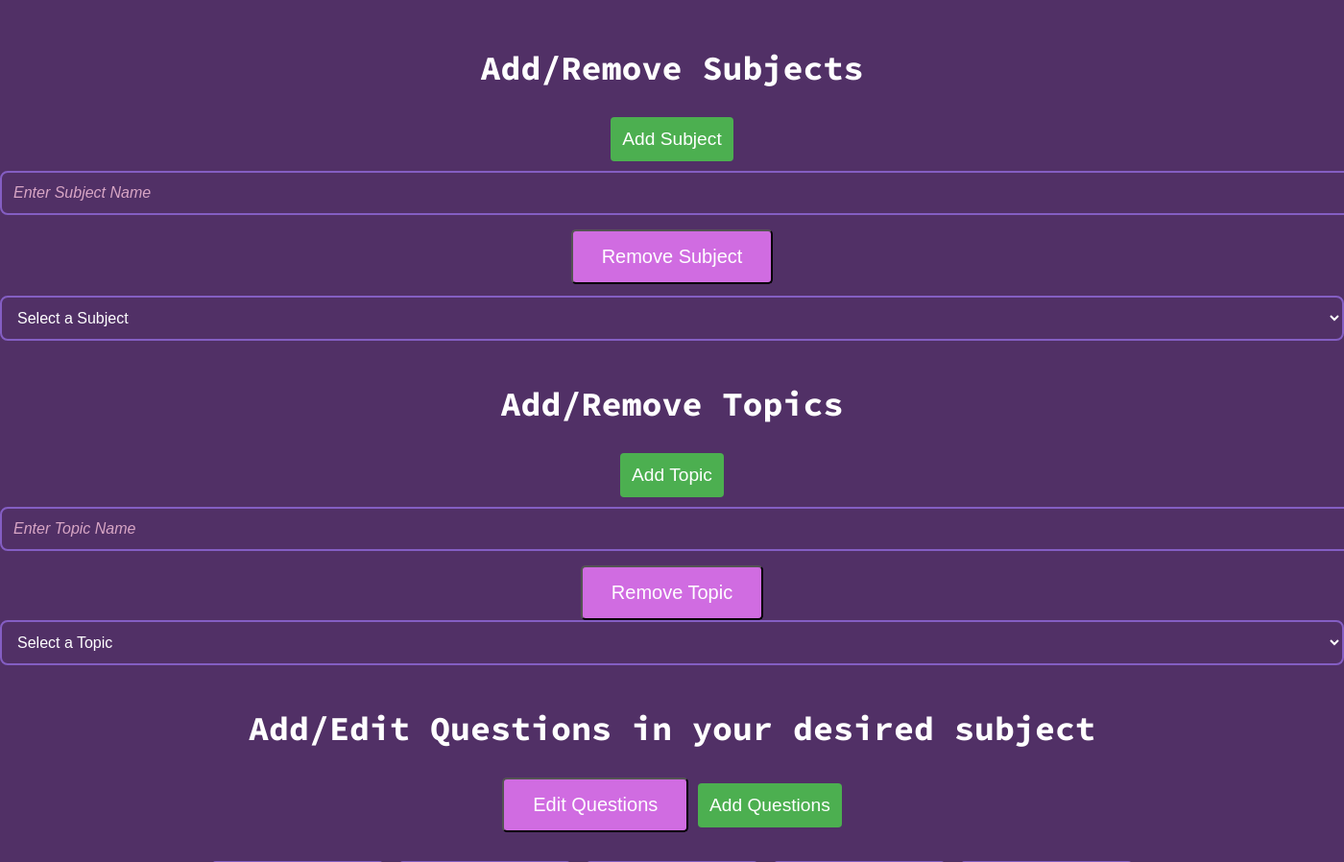
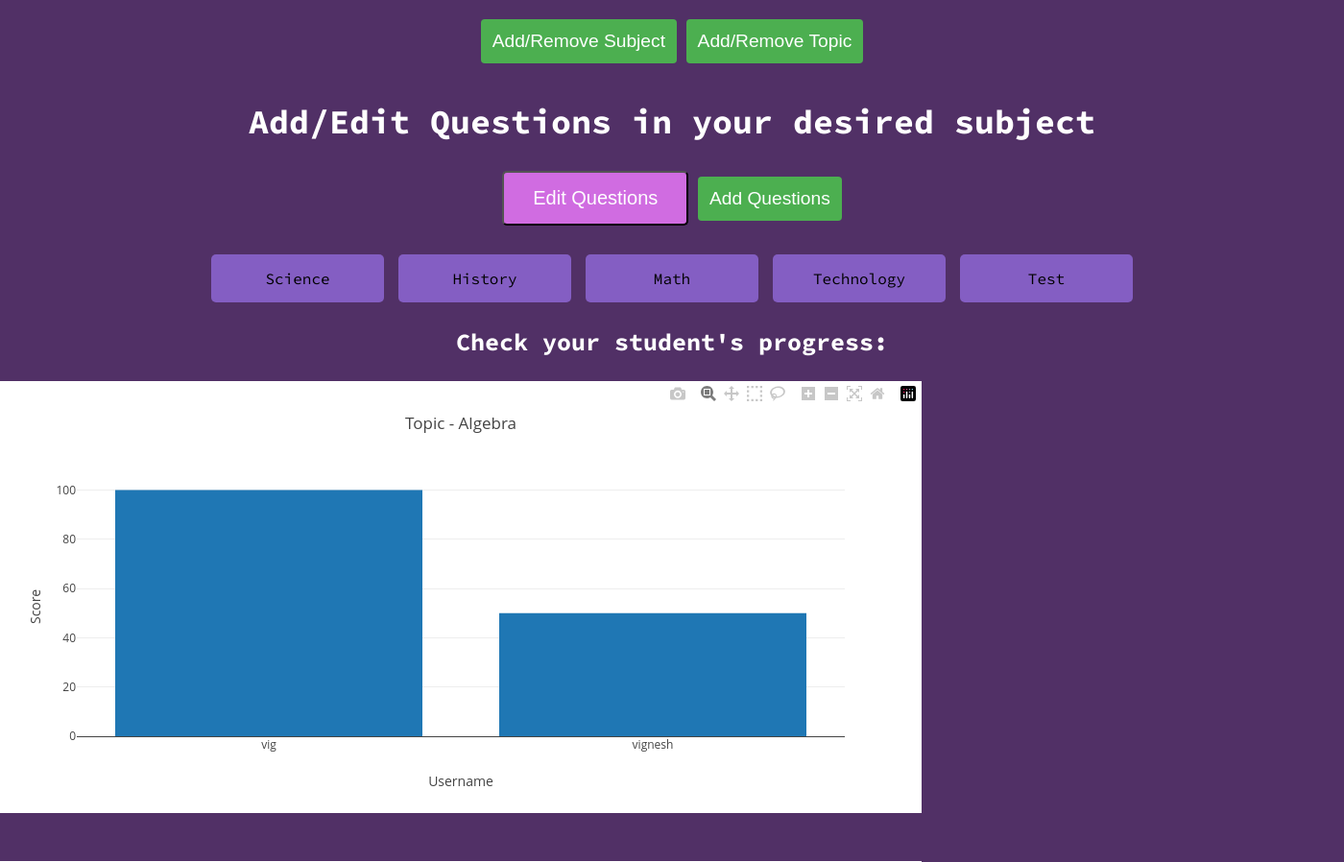
Before and after one commit to Pixel-Synth/Quiz-Master, a Flask app: page /admin in a window 1400 px wide; the page is wider, and only the part inside the window is pictured. Shown: the part 79-977 px from the top of that part at 96% size. Run offline with Flask 3, Linux system fonts and the light colour scheme; a user stored in the database is signed in; data comes from the database, SQL or seed files in the repository; both versions use the stored data as it was after the commit; some libraries are stand-ins or nearby versions; some web fonts are replaced.

Commit message:
Finished modify subjects and remove topics

```diff
--- a/app.py
+++ b/app.py
@@ -400,29 +400,88 @@ def update_score():
             return jsonify({"status": "success"})
     return jsonify({"status": "error"})
 
+@app.route('/sub', methods=['GET'])
+def sub():
+    courses = get_courses()
+    return render_template('admin-edit-subjects.html', courses=courses)
+
+@app.route('/topic', methods=['GET'])
+def topic():
+    topics = get_courses()
+    return render_template('admin-edit-topics.html', courses=topics)
+
 @app.route('/add_sub', methods=['POST'])
 def add_sub():
     if request.method == 'POST':
         subject_name = request.form.get('subject-input')
         existing_subject = Subject.query.filter_by(sname=subject_name).first()
         if existing_subject:
-            return redirect(url_for('admin', error="Subject "+subject_name+" already exists"))
+            courses = get_courses()
+            return render_template('admin-edit-subjects.html', error="Subject "+subject_name+" already exists", courses=courses)
         new_subject = Subject(sname=subject_name)
         db.session.add(new_subject)
         db.session.commit()
-        return render_template('admin-homepage.html', successAddSub="Successfully Added Subject "+subject_name)
+        courses = get_courses()
+        return render_template('admin-edit-subjects.html', successAddSub="Successfully Added Subject "+subject_name, courses=courses)
     return redirect(url_for('home'))
 
 @app.route('/remove_sub', methods=['POST'])
 def remove_sub():
     if request.method == 'POST':
-        subject_name = request.form.get('subject_name')
+        subject_name = request.form.get('subject-select')
+        if not subject_name:
+            courses = get_courses()
+            return render_template('admin-edit-subjects.html', error="No Subject Selected", courses=courses)
         subject = Subject.query.filter_by(sname=subject_name).first()
         if subject:
             db.session.delete(subject)
             db.session.commit()
-        return redirect(url_for('admin'))
+        courses = get_courses()
+        return render_template('admin-edit-subjects.html', successRemoveSub="Successfully Removed Subject "+subject_name, courses=courses)
     return redirect(url_for('home'))
+
+@app.route('/add_topic', methods=['POST'])
+def add_topic():
+    if request.method == 'POST':
+        topic_name = request.form.get('topic-input')
+        subject_name = request.form.get('subject-select')
+        existing_topic = Topic.query.filter_by(tname=topic_name).first()
+        if existing_topic:
+            return redirect(url_for('admin', error="Topic "+topic_name+" already exists"))
+        subject = Subject.query.filter_by(sname=subject_name).first()
+        if not subject:
+            return redirect(url_for('admin', error="No Subject Selected"))
+        new_topic = Topic(tname=topic_name, sid=subject.sid)
+        db.session.add(new_topic)
+        db.session.commit()
+        return render_template('admin-edit-topics.html', successAddTopic="Successfully Added Topic "+topic_name+" to Subject "+subject_name)
+    return redirect(url_for('home'))
+
+@app.route('/remove_topic', methods=['POST'])
+def remove_topic():
+    if request.method == 'POST':
+        topic_name = request.form.get('topic-select')
+        if not topic_name:
+            return render_template('admin-edit-topics.html', error="No Topic Selected",courses=get_courses())
+        topic = Topic.query.filter_by(tname=topic_name).first()
+        subject = topic.subject
+        if topic:
+            db.session.delete(topic)
+            db.session.commit()
+        return render_template('admin-edit-topics.html', successAddTopic="Successfully Removed Topic "+topic_name+" from Subject "+subject.sname, courses=get_courses())
+    return redirect(url_for('home'))
+
+def get_courses():
+    course_list = []
+    Subjects = Subject.query.all()
+    for subject in Subjects:
+        topic_list = {"subject":subject.sname,"topics":[]}
+        Topics = Topic.query.filter(Topic.sid == subject.sid).all()
+        for topic in Topics:
+            topic_list["topics"].append(topic.tname)
+        course_list.append(topic_list)
+    return course_list
+
 
 if __name__ == '__main__':
     app.run(debug=True)
--- a/model.py
+++ b/model.py
@@ -14,15 +14,15 @@ class Subject(db.Model):
     __tablename__ = "subject"
     sid = db.Column(db.Integer, primary_key=True)
     sname = db.Column(db.String, unique=True, nullable=False)
-    topics = db.relationship('Topic', backref='subject', lazy=True)
+    topics = db.relationship('Topic', backref='subject', lazy=True, cascade="all, delete")
 
 class Topic(db.Model):
     __tablename__ = "topic"
     tid = db.Column(db.Integer, primary_key=True)
     sid = db.Column(db.Integer, db.ForeignKey('subject.sid'), nullable=False)
     tname = db.Column(db.String, nullable=False)
-    questions = db.relationship('Question', backref='topic', lazy=True)
-    scores = db.relationship('Score', backref='topic', lazy=True)
+    questions = db.relationship('Question', backref='topic', lazy=True, cascade="all, delete")
+    scores = db.relationship('Score', backref='topic', lazy=True, cascade="all, delete")
 
 class Question(db.Model):
     __tablename__ = "question"
--- a/static/css/admin-homepage.css
+++ b/static/css/admin-homepage.css
@@ -110,7 +110,7 @@ header {
     margin-bottom: 10px;
 }
 
-#add-ropic-button:hover {
+#add-topic-button:hover {
     background-color: #45a049;
 }
 
--- a/templates/admin-edit-subjects.html
+++ b/templates/admin-edit-subjects.html
@@ -29,7 +29,7 @@
             <p id="fill" style="color: green">{{ successAddSub }}</p>
             {% endif %}
             {% if successRemoveSub %}
-            <p id="fill" style="color: red">{{ successRemoveSub }}</p>
+            <p id="fill" style="color: green">{{ successRemoveSub }}</p>
             {% endif %}
             {% if error %}
             <p id="fill" style="color: red">{{ error }}</p>
--- a/templates/admin-homepage.html
+++ b/templates/admin-homepage.html
@@ -75,51 +75,8 @@
     </header>
     <div class="container">
         <div class="vertical-center">
-            <h2>Add/Remove Subjects</h2>
-                {% if successAddSub %}
-                    <p id="fill" style="color: green">{{ successAddSub }}</p>
-                {% endif %}
-                {% if successRemoveSub %}
-                    <p id="fill" style="color: red">{{ successRemoveSub }}</p>
-                {% endif %}
-                {% if error %}
-                    <p id="fill" style="color: red">{{ error }}</p>
-                {% endif %}
-                <form action="{{ url_for('add_sub') }}" method="post">
-                    <button id="add-subject-button" class="modifySub">Add Subject</button>
-                    <input name="subject-input" type="text" placeholder="Enter Subject Name" required>
-                </form>
-                <form action="{{ url_for('remove_sub') }}" method="post">
-                    <button id="remove-subject-button" class="modifySub">Remove Subject</button>
-                    <div class="subject-dropdown">
-                        <select name="subject-select" class="subject-select">
-                            <option value="">Select a Subject</option>
-                            {% for c in courses %}
-                                <option value="{{c.subject}}">{{c.subject}}</option>
-                            {% endfor %}
-                        </select>
-                    </div>
-                </form>
-            <h2>Add/Remove Topics</h2>
-                {% if successAddTopic %}
-                    <p id="fill" style="color: green">{{ successAddTopic }}</p>
-                {% endif %}
-                {% if successRemoveTopic %}
-                    <p id="fill" style="color: red">{{ successRemoveTopic }}</p>
-                {% endif %}
-                <button id="add-topic-button" class="modifyTopic">Add Topic</button>
-                <input id="topic-input" type="text" placeholder="Enter Topic Name" required>
-                <button id="remove-topic-button" class="modifyTopic">Remove Topic</button>
-                <div class="topic-dropdown">
-                    <select id="topic-select" class="topic-select">
-                        <option value="">Select a Topic</option>
-                        {% for c in courses %}
-                            {% for t in c.topics %}
-                                <option value="{{t}}">{{t}}</option>
-                            {% endfor %}
-                        {% endfor %}
-                    </select>
-                </div>
+            <button id="add-subject-button" class="modifySub" onclick="location.href = '{{ url_for('sub') }}'">Add/Remove Subject</button>
+            <button id="add-topic-button" class="modifySub" onclick="location.href = '{{ url_for('topic') }}'">Add/Remove Topic</button>
             <h2>Add/Edit Questions in your desired subject</h2>
             <div class="set-questions">
 
```
Also changed, not shown: templates/admin-edit-topics.html (+8 -2 lines), instance/database.db.
